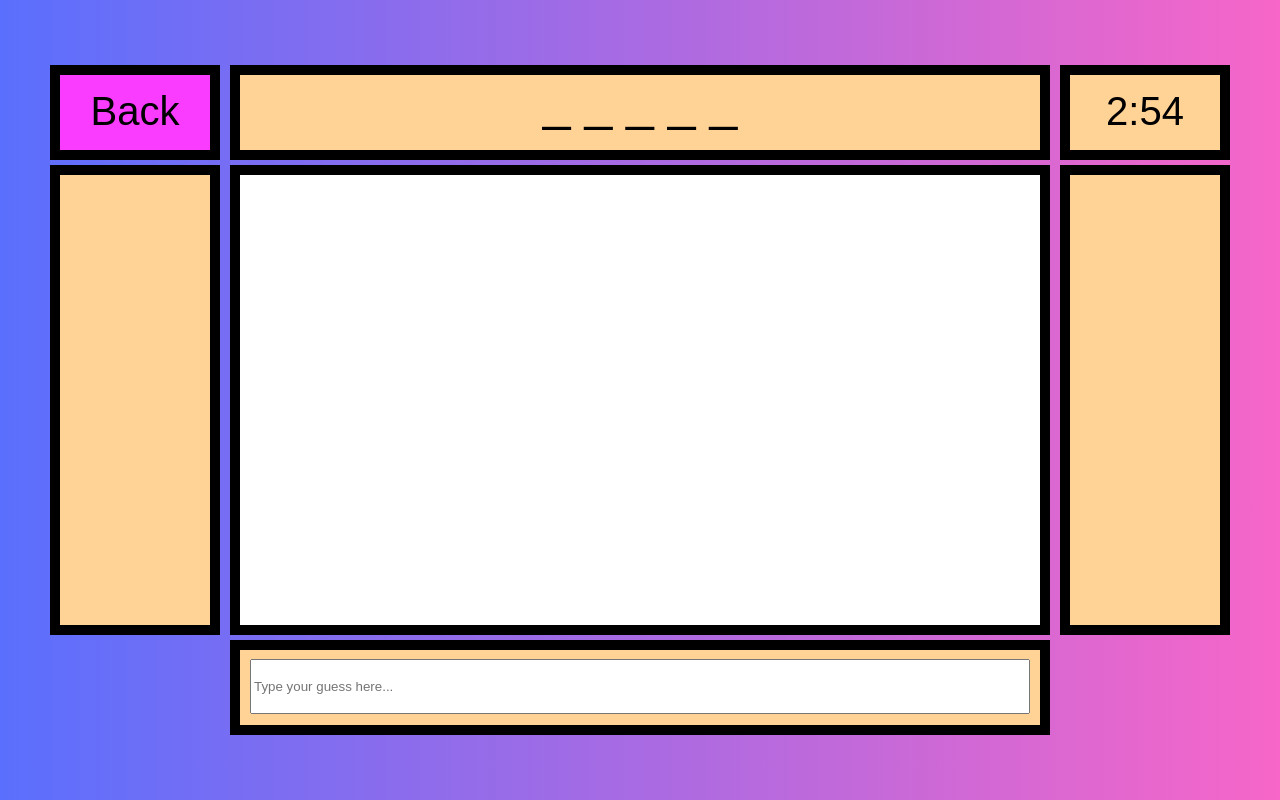
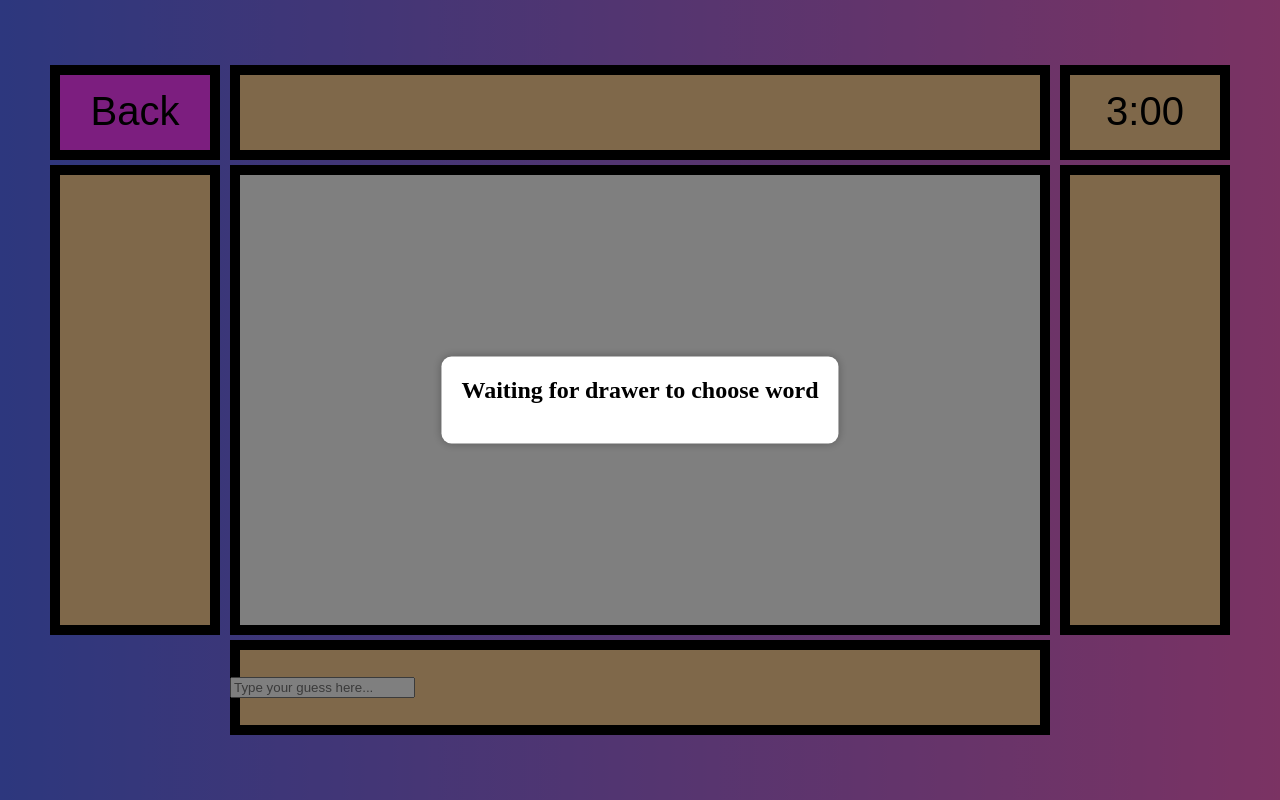
Before and after one commit to itzbenjamin17/Real-Time-Drawing-Game, a Flask app: page /guess in a window 1280 px wide. Run offline with Flask 3, Linux system fonts and the light colour scheme; some libraries are stand-ins or nearby versions.

Commit message:
chosen word is sent to guessers

```diff
--- a/v0.1/main.py
+++ b/v0.1/main.py
@@ -376,7 +376,7 @@ def sendWords():
 
 @socketio.on('wordSelected')
 def receiveWord(word):
-    print(word)
+    socketio.emit('wordSelected', word)
 
 @socketio.on("connect")
 def connect(auth):
--- a/v0.1/static/css/guessing.css
+++ b/v0.1/static/css/guessing.css
@@ -27,3 +27,31 @@ body {
     align-items: center;
     gap: 10px;
   }
+
+.overlay {
+  position: fixed;
+  top: 0;
+  left: 0;
+  right: 0;
+  bottom: 0;
+  background-color: rgba(0, 0, 0, 0.5);
+  display: none;
+  z-index: 1;
+}
+
+.modal {
+  position: fixed;
+  top: 50%;
+  left: 50%;
+  transform: translate(-50%, -50%);
+  background-color: white;
+  padding: 20px;
+  border-radius: 10px;
+  box-shadow: 0 0 10px rgba(0, 0, 0, 0.3);
+  z-index: 2;
+  display: none;
+}
+
+.modal h2 {
+  margin-top: 0;
+}
--- a/v0.1/static/js/Guessing.js
+++ b/v0.1/static/js/Guessing.js
@@ -211,16 +211,23 @@ addText(Bcnvs, "40", "center", "Back", 75, 50);
 // Timer Text
 addText(Tcnvs, "40", "center", minutes + ":" + tenSeconds + seconds, 75, 50);
 
-// Display the word at the top
-displayWord(word, false);
-
 // Set initial size when the sreen first loads
 window.onload = adjustTextArea;
 
-// Start Timer
-timer = setInterval(runTimer, 1000)
+var socketio = io();
 
-var socketio = io();
+window.onload = function() {
+    document.getElementById('overlay').style.display = 'block';
+    document.getElementById('waiting-modal').style.display = 'block';
+}
+
+socketio.on('wordSelected', (wordToGuess) => {
+    document.getElementById('overlay').style.display = 'none';
+    document.getElementById('waiting-modal').style.display = 'none';
+    word = wordToGuess;
+    displayWord(word, false);
+    timer = setInterval(runTimer, 1000);
+});
 
 socketio.on('redirect', (url) => {
     window.location.href = url;
--- a/v0.1/templates/Guessing.html
+++ b/v0.1/templates/Guessing.html
@@ -61,6 +61,15 @@
     <input type="text" id="Guess" placeholder="Type your guess here..." style="position: absolute;">
     </div>
 
+    <div id="waiting-modal" class="modal">
+      <div class="modal-content">
+        <h2>Waiting for drawer to choose word</h2>
+      </div>
+    </div>
+
+    <!-- Background dimming overlay -->
+    <div id="overlay" class="overlay"></div>
+
     <script src="{{ url_for('static', filename='js/guessing.js') }}"></script>
   </body>
 </html>
```
Also changed, not shown: v0.1/static/js/drawing.js (+2 -6 lines).
